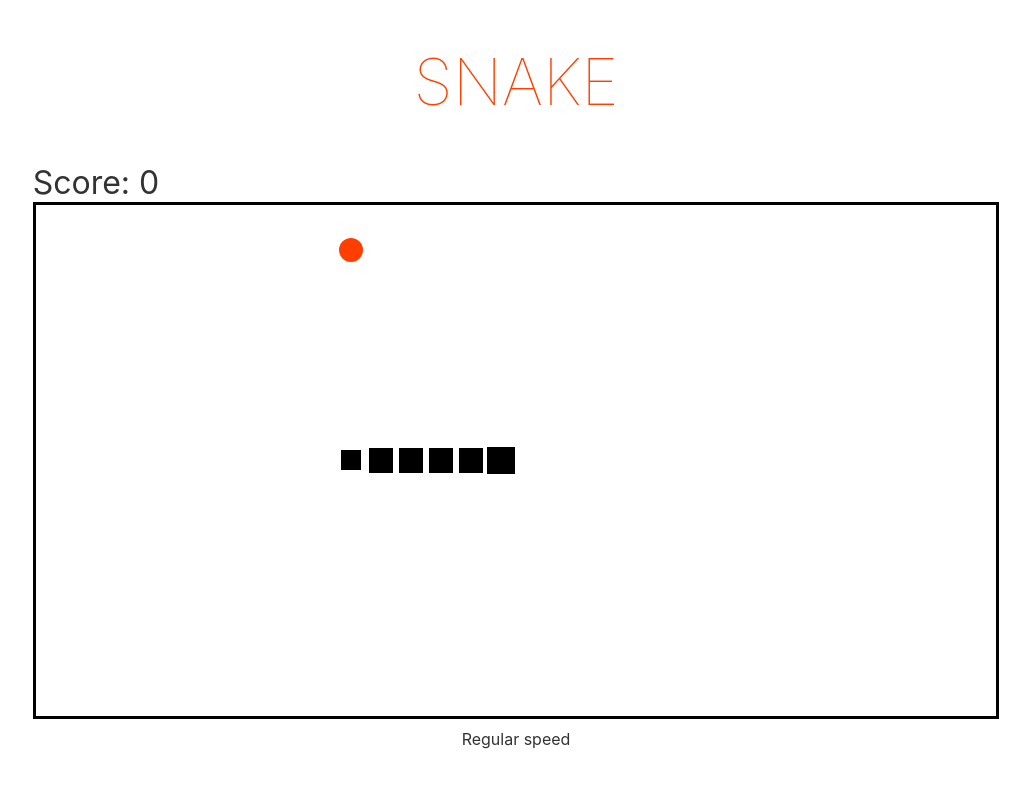
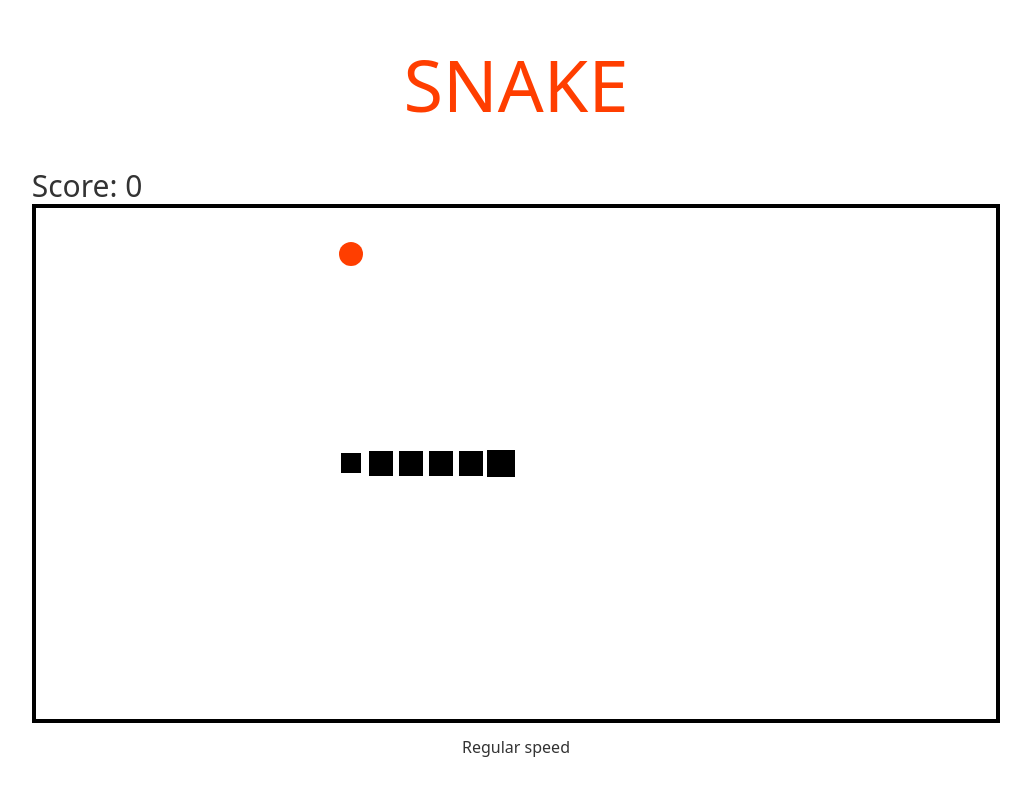
Before and after one commit to ldgit/snake, a Svelte app: page / in a window 1280 px wide. Shown: the top 796 px of the page, without its empty margins (124-1155 px from the left). Built offline with nearby package versions, Linux system fonts and the light colour scheme.

Commit message:
use tailwind for styling

```diff
--- a/package.json
+++ b/package.json
@@ -27,6 +27,7 @@
     "@types/jest": "^27.0.2",
     "@typescript-eslint/eslint-plugin": "^5.0.0",
     "@typescript-eslint/parser": "^5.0.0",
+    "autoprefixer": "^10.3.7",
     "babel-jest": "^27.3.0",
     "eslint": "^8.0.1",
     "eslint-plugin-jest": "^25.2.2",
@@ -34,6 +35,7 @@
     "husky": "^7.0.2",
     "jest": "^27.3.0",
     "lint-staged": "^11.2.3",
+    "postcss": "^8.3.9",
     "prettier": "^2.4.1",
     "prettier-plugin-svelte": "^2.4.0",
     "rollup": "^2.58.0",
@@ -45,6 +47,7 @@
     "svelte-check": "^2.2.7",
     "svelte-jester": "^2.1.5",
     "svelte-preprocess": "^4.9.8",
+    "tailwindcss": "^2.2.17",
     "typescript": "^4.4.4"
   },
   "dependencies": {
--- a/rollup.config.js
+++ b/rollup.config.js
@@ -5,7 +5,7 @@ import resolve from '@rollup/plugin-node-resolve';
 import livereload from 'rollup-plugin-livereload';
 import { terser } from 'rollup-plugin-terser';
 import css from 'rollup-plugin-css-only';
-import autoPreprocess from 'svelte-preprocess';
+import sveltePreprocess from 'svelte-preprocess';
 import typescript from '@rollup/plugin-typescript';
 
 const production = !process.env.ROLLUP_WATCH;
@@ -41,7 +41,12 @@ export default {
   },
   plugins: [
     svelte({
-      preprocess: autoPreprocess(),
+      preprocess: sveltePreprocess({
+        sourceMap: !production,
+        postcss: {
+          plugins: [require('tailwindcss'), require('autoprefixer')],
+        },
+      }),
       compilerOptions: {
         // enable run-time checks when not in production
         dev: !production,
--- a/src/App.svelte
+++ b/src/App.svelte
@@ -38,10 +38,10 @@ function restartGame() {
 </script>
 
 <svelte:window on:keypress={handleKeypress} />
-<main>
-  <h1>Snake</h1>
-  <div class="game">
-    <span class="score">
+<main class="flex flex-col items-center text-center max-w-none">
+  <h1 class="uppercase text-7xl text-svelte-red font-thin my-12">Snake</h1>
+  <div class="flex flex-col items-start">
+    <span class="text-3xl">
       <Score current={gameState.score} />
     </span>
     <Field {gameState} />
@@ -53,34 +53,8 @@ function restartGame() {
     onNewGameClick={restartGame} />
 </main>
 
-<style>
-main {
-  display: flex;
-  flex-direction: column;
-  align-items: center;
-  text-align: center;
-}
-
-.game {
-  display: flex;
-  flex-direction: column;
-  align-items: flex-start;
-}
-
-.score {
-  font-size: 2rem;
-}
-
-h1 {
-  color: #ff3e00;
-  text-transform: uppercase;
-  font-size: 8vh;
-  font-weight: 100;
-}
-
-@media (min-width: 640px) {
-  main {
-    max-width: none;
-  }
-}
+<style lang="postcss" global>
+@tailwind base;
+@tailwind components;
+@tailwind utilities;
 </style>
--- a/src/Field.svelte
+++ b/src/Field.svelte
@@ -5,68 +5,41 @@ import { WIDTH, HEIGHT } from './core/utils';
 
 export let gameState: GameState;
 
-function getSquareClasses(square: Square) {
+function getBodyPartClasses(bodyPart: 'head' | 'trunk' | 'tail'): string {
+  if (bodyPart === 'head') {
+    return 'w-vh-large h-vh-large';
+  }
+  if (bodyPart === 'trunk') {
+    return 'w-vh-medium h-vh-medium';
+  }
+  // Tail
+  return 'w-vh-xs h-vh-xs';
+}
+
+function getSquareClasses(square: Square): string {
   if (square?.type === 'snake') {
-    return `snake ${square.bodyPart}`;
+    return `bg-black ${getBodyPartClasses(square.bodyPart)}`;
   }
-
   if (square?.type === 'food') {
-    return 'food';
+    return 'rounded-full bg-svelte-red w-vh-small h-vh-small';
   }
-
   return '';
 }
 </script>
 
-<div class="snakeBox" style="--width: {WIDTH}; --height: {HEIGHT};">
+<div
+  class="snakeBox grid place-items-center gap-vh-small p-vh-small border-4 border-solid border-black"
+  style="--width: {WIDTH}; --height: {HEIGHT};">
   {#each gameState.field as row}
     {#each row as square (square.id)}
-      <div class="square {getSquareClasses(square)}" />
+      <div class="w-vh-large h-vh-large {getSquareClasses(square)}" />
     {/each}
   {/each}
 </div>
 
 <style>
 .snakeBox {
-  display: grid;
   grid-template-columns: repeat(var(--width), 3.6vh);
   grid-template-rows: repeat(var(--height), 3.6vh);
-  place-items: center center;
-  gap: 0.15vh 0.15vh;
-  padding: 0.15vh;
-  border: 3px solid black;
-  font-family: -apple-system, BlinkMacSystemFont, 'Segoe UI', Roboto, Oxygen-Sans, Ubuntu, Cantarell,
-    'Helvetica Neue', sans-serif;
-}
-
-.square {
-  width: 3.4vh;
-  height: 3.4vh;
-}
-
-.snake {
-  background-color: black;
-}
-
-.head {
-  width: 3.4vh;
-  height: 3.4vh;
-}
-
-.trunk {
-  width: 3.1vh;
-  height: 3.1vh;
-}
-
-.tail {
-  width: 2.5vh;
-  height: 2.5vh;
-}
-
-.food {
-  background-color: #ff3e00;
-  border-radius: 50%;
-  width: 3vh;
-  height: 3vh;
 }
 </style>
--- a/src/GameOver.svelte
+++ b/src/GameOver.svelte
@@ -8,62 +8,17 @@ export let onNewGameClick;
 </script>
 
 {#if gameOver}
-  <div class="overlay" in:scale={{ duration: 1500, easing: quadIn, start: 0.3 }}>
-    <h1>Game over</h1>
-    <p>
+  <div
+    class="flex items-center justify-center flex-col opacity-90 bg-black fixed w-full h-full top-0 left-0 z-50"
+    in:scale={{ duration: 1500, easing: quadIn, start: 0.3 }}>
+    <h1 class="text-white my-5 text-3xl">Game over</h1>
+    <p class="text-svelte-red uppercase text-7xl m-16">
       Final score: {finalScore}
     </p>
-    <button on:click={onNewGameClick}> New game </button>
+    <button
+      class="relative border-none rounded-md w-44 h-14 bg-svelte-red text-white text-base font-bold uppercase px-2 py-4 hover:bg-svelte-red-dark"
+      on:click={onNewGameClick}>
+      New game
+    </button>
   </div>
 {/if}
-
-<style>
-.overlay {
-  display: flex;
-  align-items: center;
-  justify-content: center;
-  flex-direction: column;
-  opacity: 0.9;
-  background-color: black;
-  position: fixed;
-  width: 100%;
-  height: 100%;
-  top: 0px;
-  left: 0px;
-  z-index: 1000;
-}
-
-h1 {
-  color: white;
-}
-
-p {
-  color: #ff3e00;
-  text-transform: uppercase;
-  font-size: 6vh;
-}
-
-button {
-  position: relative;
-  border-style: none;
-  border-radius: 0.4rem;
-  width: 180px;
-  height: 3.5rem;
-  background-color: #ff3e00;
-  color: white;
-  font-size: 1rem;
-  font-weight: bold;
-  padding: 8px 22px;
-  text-transform: uppercase;
-}
-
-button:hover {
-  background-color: #ff4000c5;
-  cursor: pointer;
-}
-
-button:active {
-  background-color: #ff3e00;
-  cursor: pointer;
-}
-</style>
--- a/src/Settings.svelte
+++ b/src/Settings.svelte
@@ -1,6 +1,5 @@
 <script lang="ts">
 import Hoverable from './Hoverable.svelte';
-import { fade } from 'svelte/transition';
 import { speedMap, getDefaultSpeed } from './core/speedLevels';
 
 let speed = getDefaultSpeed();
@@ -8,105 +7,16 @@ export let delay = speedMap[speed].delay;
 $: delay = speedMap[speed].delay;
 </script>
 
-<Hoverable let:hovering class="controls">
+<Hoverable let:hovering class="mt-3 flex flex-col items-center justify-start h-12">
   <span>{speedMap[speed].description}</span>
-  {#if hovering}
-    <div class="speedControl" transition:fade>
-      <button on:click={() => (speed > 0 ? (speed -= 1) : null)}>&#xFF0D;</button>
-      <input type="range" bind:value={speed} min="0" max={speedMap.length - 1} step="1" />
-      <button on:click={() => (speed < speedMap.length - 1 ? (speed += 1) : null)}>&#xFF0B</button>
-    </div>
-  {/if}
+  <div class="flex mt-1">
+    <input
+      class="w-56 mx-2 {hovering ? 'opacity-100' : 'opacity-0'} transition duration-500 ease-in-out"
+      type="range"
+      disabled={!hovering || undefined}
+      bind:value={speed}
+      min="0"
+      max={speedMap.length - 1}
+      step="1" />
+  </div>
 </Hoverable>
-
-<style>
-/* https://sveltesociety.dev/recipes/component-recipes/passing-attributes-to-component-dom-element */
-:global(.controls) {
-  margin-top: 10px;
-  display: flex;
-  flex-direction: column;
-  align-items: center;
-  justify-content: flex-start;
-  height: 50px;
-  min-width: 500px;
-}
-
-.speedControl {
-  display: flex;
-  margin-top: 4px;
-}
-
-/* BEGIN Apply styles that allow us to customize range input */
-input[type='range'] {
-  -webkit-appearance: none;
-  width: 15vw; /* Specific width is required for Firefox. */
-  background: transparent; /* Otherwise white in Chrome */
-}
-
-input[type='range']::-webkit-slider-thumb {
-  -webkit-appearance: none;
-}
-
-input[type='range']:focus {
-  outline: none; /* Removes the blue border. You should probably do some kind of focus styling for accessibility reasons though. */
-}
-
-input[type='range']::-ms-track {
-  width: 100%;
-  cursor: pointer;
-
-  /* Hides the slider so custom styles can be added */
-  background: transparent;
-  border-color: transparent;
-  color: transparent;
-}
-/* END Apply styles that allow us to customize range input */
-
-/* Special styling for WebKit/Blink */
-input[type='range']::-webkit-slider-thumb {
-  -webkit-appearance: none;
-  border: 2px solid #000000;
-  height: 16px;
-  width: 16px;
-  border-radius: 3px;
-  background: #ffffff;
-  cursor: pointer;
-}
-
-/* All the same stuff for Firefox */
-input[type='range']::-moz-range-thumb {
-  border: 2px solid #000000;
-  height: 16px;
-  width: 16px;
-  border-radius: 3px;
-  background: #ffffff;
-  cursor: pointer;
-}
-
-input[type='range']:focus {
-  outline: none; /* Removes the blue border. You should probably do some kind of focus styling for accessibility reasons though. */
-}
-
-input[type='range']::-ms-track {
-  width: 100%;
-  cursor: pointer;
-
-  /* Hides the slider so custom styles can be added */
-  background: transparent;
-  border-color: transparent;
-  color: transparent;
-}
-
-button {
-  border: 2px solid black;
-  background-color: white;
-  height: 24px;
-  font-weight: bold;
-  font-size: 14px;
-}
-
-button:hover {
-  background-color: black;
-  color: white;
-}
-</style>
--- /dev/null
+++ b/tailwind.config.js
@@ -0,0 +1,40 @@
+const production = !process.env.ROLLUP_WATCH;
+
+module.exports = {
+  mode: 'jit',
+  purge: {
+    content: ['./public/index.html', './src/**/*.svelte'],
+    enabled: production, // disable purge in dev
+  },
+  darkMode: false, // or 'media' or 'class'
+  theme: {
+    extend: {
+      colors: {
+        'svelte-red': '#ff3e00',
+        'svelte-red-dark': '#ff4000c5',
+      },
+      gap: {
+        'vh-small': '0.15vh',
+      },
+      padding: {
+        'vh-small': '0.15vh',
+      },
+      width: {
+        'vh-large': '3.4vh',
+        'vh-medium': '3.1vh',
+        'vh-small': '3.0vh',
+        'vh-xs': '2.5vh',
+      },
+      height: {
+        'vh-large': '3.4vh',
+        'vh-medium': '3.1vh',
+        'vh-small': '3.0vh',
+        'vh-xs': '2.5vh',
+      },
+    },
+  },
+  variants: {
+    extend: {},
+  },
+  plugins: [],
+};
```
Also changed, not shown: 2 other files (tests, documents, lock files or other folders).
